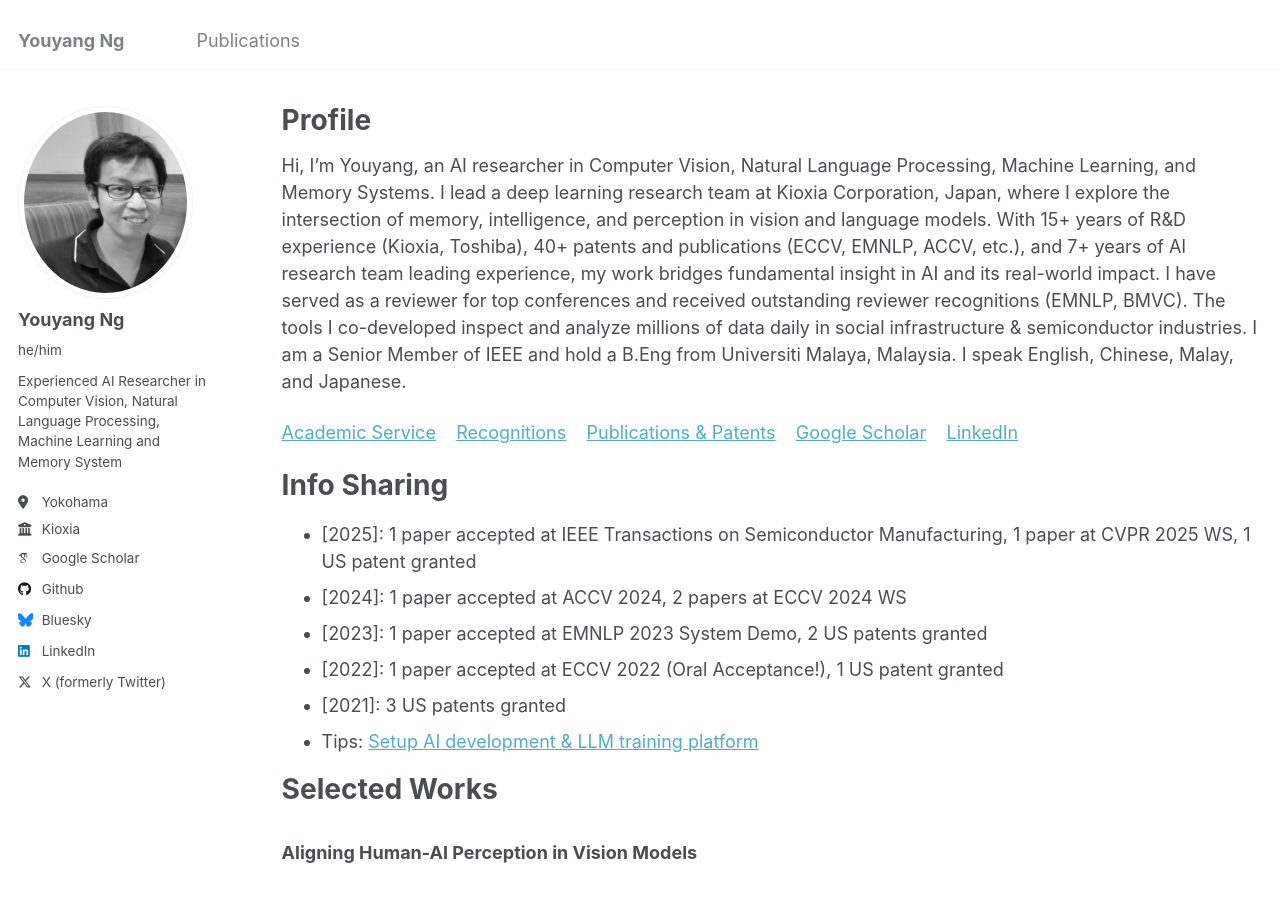
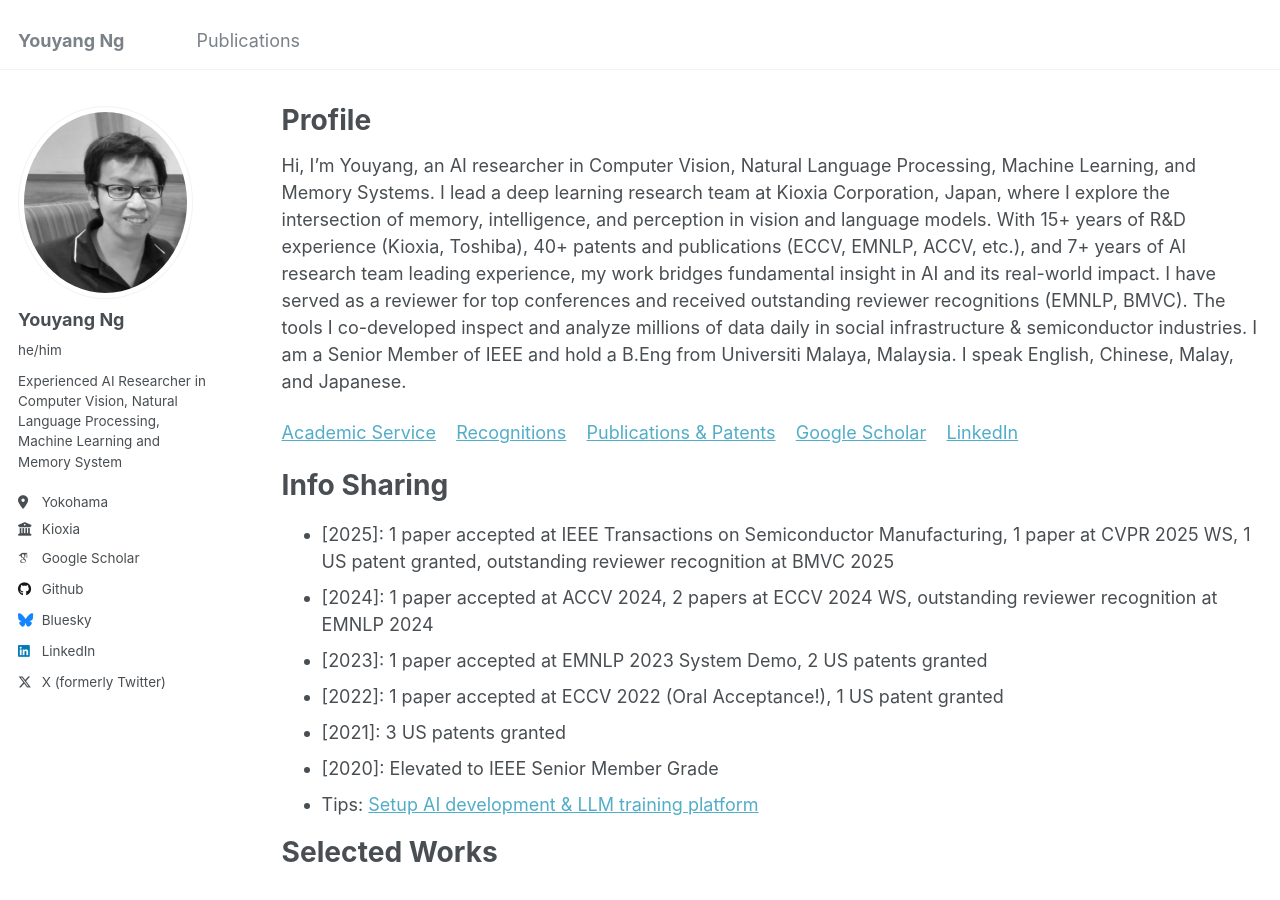
Before and after one commit to yy29/yy29.github.io, a Jekyll site: the page built from _pages/about.md, in a window 1280 px wide and 900 px high. Built offline with Jekyll 4.4.1, drawn with Linux system fonts in a browser that asks for light colours; some web fonts are replaced.

Commit message:
Update about.md

```diff
--- a/_pages/about.md
+++ b/_pages/about.md
@@ -13,11 +13,12 @@ Hi, I’m Youyang, an AI researcher in Computer Vision, Natural Language Process
 [Academic Service](#service) &nbsp;&nbsp; [Recognitions](#recognitions) &nbsp;&nbsp; [Publications & Patents](publications.md) &nbsp;&nbsp; [Google Scholar](https://scholar.google.com/citations?user=4BGLw_QAAAAJ) &nbsp;&nbsp; [LinkedIn](https://www.linkedin.com/in/youyang-ng-55a10ab9/)
 
 # Info Sharing
-* \[2025\]: 1 paper accepted at IEEE Transactions on Semiconductor Manufacturing, 1 paper at CVPR 2025 WS, 1 US patent granted
-* \[2024\]: 1 paper accepted at ACCV 2024, 2 papers at ECCV 2024 WS
+* \[2025\]: 1 paper accepted at IEEE Transactions on Semiconductor Manufacturing, 1 paper at CVPR 2025 WS, 1 US patent granted, outstanding reviewer recognition at BMVC 2025
+* \[2024\]: 1 paper accepted at ACCV 2024, 2 papers at ECCV 2024 WS, outstanding reviewer recognition at EMNLP 2024
 * \[2023\]: 1 paper accepted at EMNLP 2023 System Demo, 2 US patents granted
 * \[2022\]: 1 paper accepted at ECCV 2022 (Oral Acceptance!), 1 US patent granted
 * \[2021\]: 3 US patents granted
+* \[2020\]: Elevated to IEEE Senior Member Grade
 * Tips: [Setup AI development & LLM training platform](https://github.com/yy29/aws-ec2-tips-llm-chat-ai)
 
 # Selected Works
```
